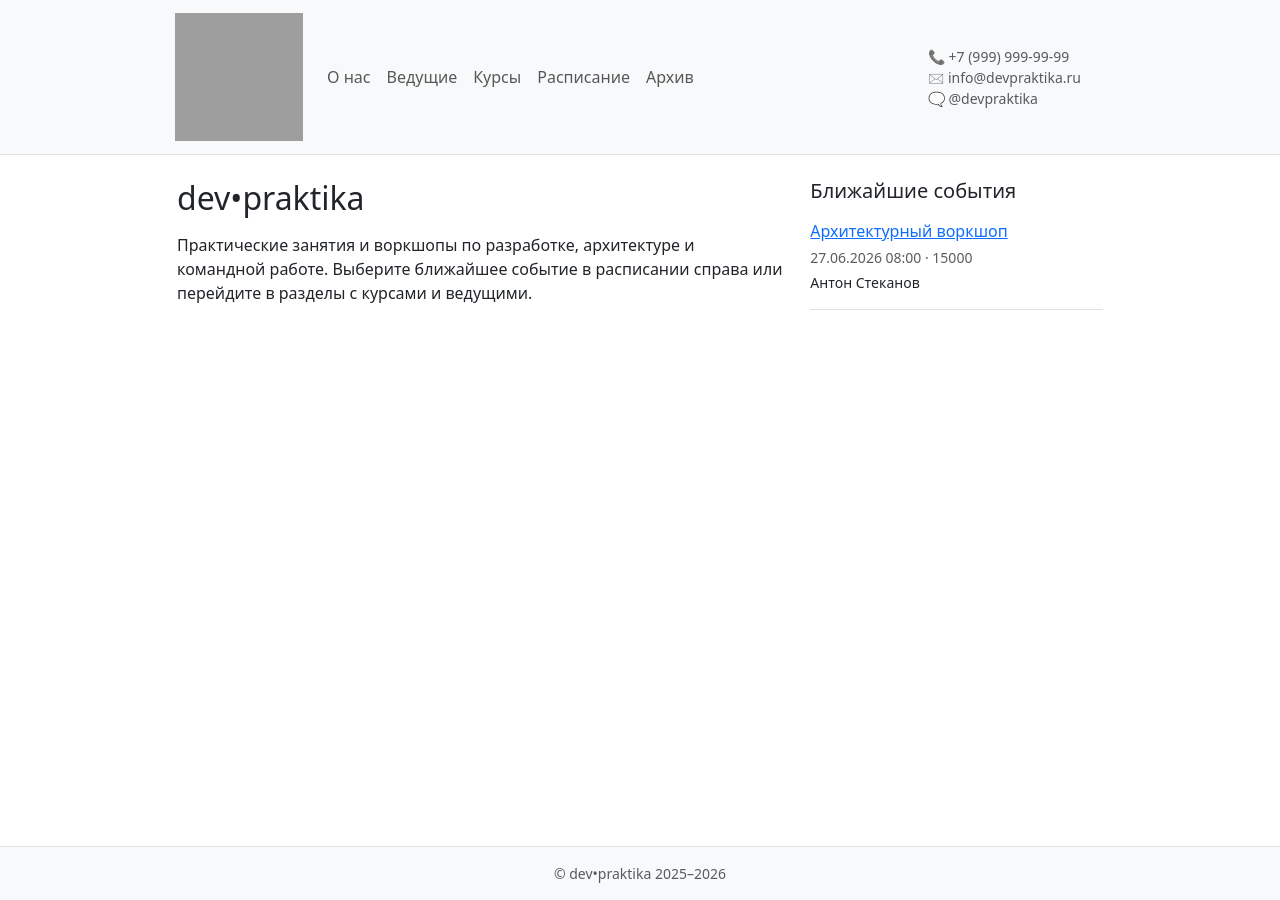
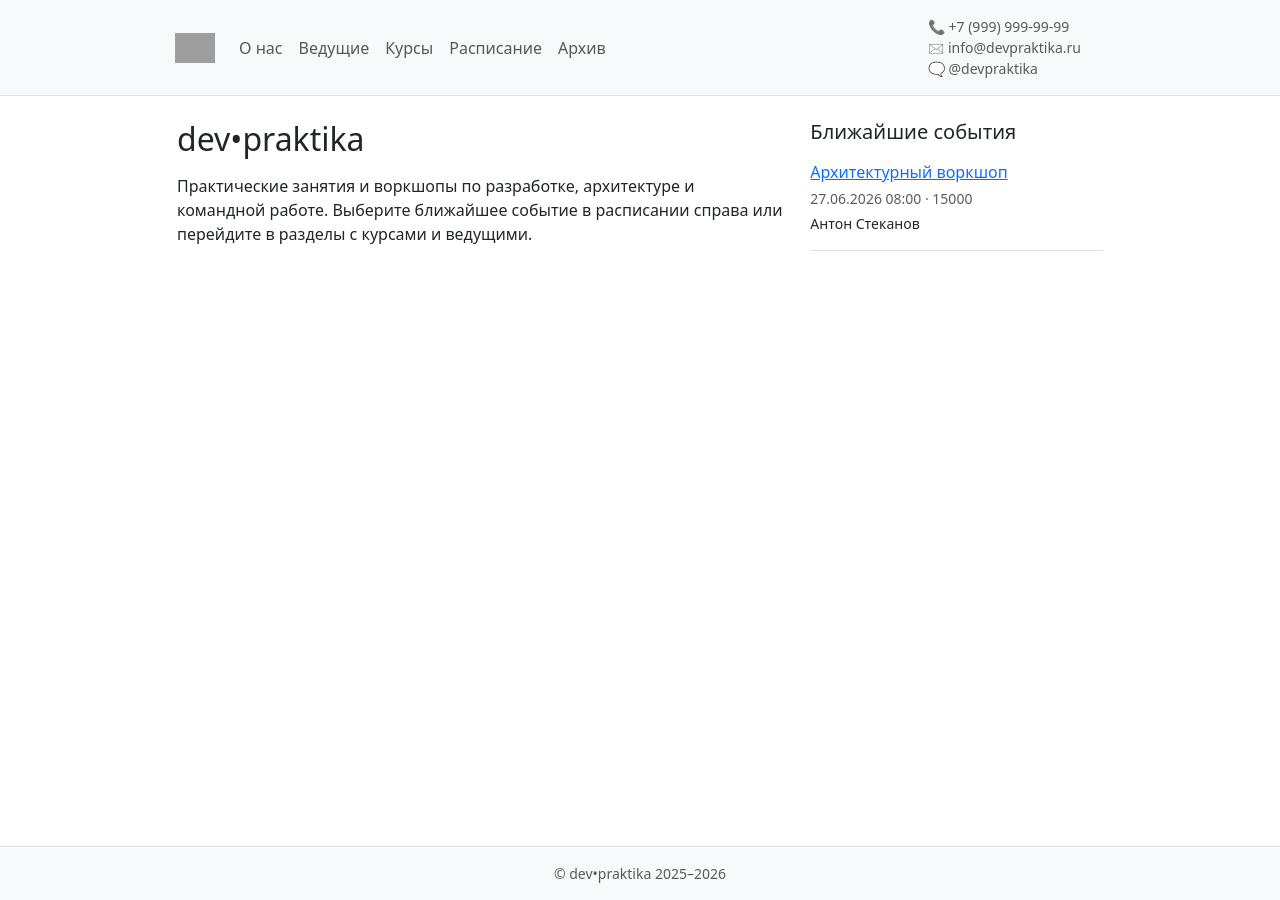
Before and after one commit to devpraktika-ru/devpraktika-ru.github.io, a Jekyll site: the page built from index.md, in a window 1280 px wide. Built offline with Jekyll 4.4.1, drawn with Linux system fonts in a browser that asks for light colours; grey boxes are pictures that could not be loaded.

Commit message:
Fix logo size

```diff
--- a/_layouts/default.html
+++ b/_layouts/default.html
@@ -10,6 +10,12 @@
       integrity="sha384-QWTKZyjpPEjISv5WaRU9OFeRpok6YctnYmDr5pNlyT2bRjXh0JMhjY6hW+ALEwIH"
       crossorigin="anonymous"
     />
+    <style>
+      .site-logo {
+        width: clamp(40px, 3vw, 56px);
+        height: auto;
+      }
+    </style>
   </head>
   <body class="d-flex flex-column min-vh-100">
     <header>
@@ -20,8 +26,9 @@
               class="col-12 col-xl-10 col-xxl-8 d-flex flex-wrap align-items-center justify-content-between"
             >
               <a class="navbar-brand fw-semibold" href="{% link index.md %}"><img
-                width="128"
-                height="128"
+                class="site-logo"
+                width="56"
+                height="56"
                 alt="dev•praktika"
                 src="https://github.com/user-attachments/assets/616632f8-3b81-400a-8b2f-363a1a7e5a59"
               /></a>
```
